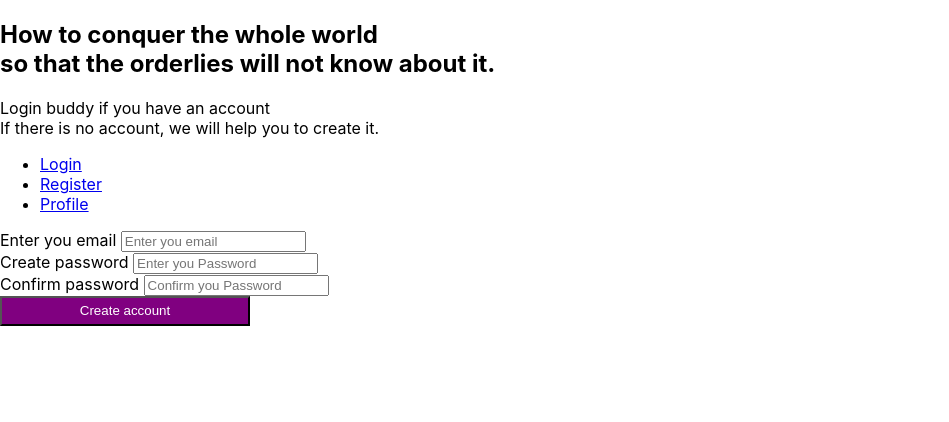
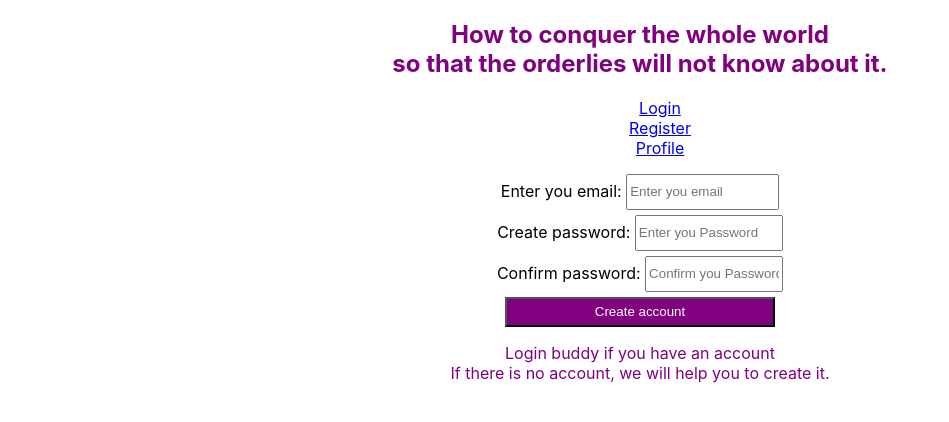
Before and after one commit to z0r0v/react_less, a React (Create React App) app in the folder my-app/: page /register in a window 1280 px wide. Shown: the top 422 px of the page, without its empty margins (0-949 px from the left). Built offline with nearby package versions, Linux system fonts and the light colour scheme.

Commit message:
Выравненны кнопки и заработали импорты

```diff
--- /dev/null
+++ b/my-app/src/App.css
@@ -0,0 +1,3 @@
+.ddfsdfs{
+    text-align: right;
+}
--- a/my-app/src/App.js
+++ b/my-app/src/App.js
@@ -1,6 +1,7 @@
 import React from "react";
 import Info from "./components/info";
 import AppRouter from "./components/Routing";
+import Create from "./components/Create";
 
 class App extends React.Component {
     render() {
@@ -8,6 +9,7 @@ class App extends React.Component {
             <div>
                 <Info />
                 <AppRouter />
+                <Create />
             </div>
         );
     }
--- /dev/null
+++ b/my-app/src/components/Create.js
@@ -0,0 +1,18 @@
+import  React from "react";
+
+const style_p = {
+    textAlign:'center',
+    color:'#800080',
+}
+
+class Create extends React.Component {
+    render() {
+        return (
+            <div>
+                <p style={style_p}>Login buddy if you have an account<br/>
+                If there is no account, we will help you to create it.</p>
+            </div>
+        );
+    }
+}
+export default Create;
--- a/my-app/src/components/Routing.js
+++ b/my-app/src/components/Routing.js
@@ -4,12 +4,19 @@ import login from "./login";
 import register from "./register";
 import profile from "./profile";
 
+const StlUl = {
+    listStyleType: "none",
+}
+const DivStl = {
+    textAlign:'center',
+}
+
 function AppRouter() {
     return (
         <Router>
-            <div>
+            <div style={DivStl}>
                 <nav>
-                    <ul>
+                    <ul style={StlUl}>
                         <li>
                             <Link to="/login/">Login</Link>
                         </li>
--- a/my-app/src/components/info.js
+++ b/my-app/src/components/info.js
@@ -1,11 +1,21 @@
 import  React from "react";
+
+const style_h2 = {
+    textAlign:'center',
+    color:'#800080',
+}
+
+const style_p = {
+    textAlign:'center',
+    color:'#800080',
+}
 
 class Info extends React.Component {
     render() {
         return (
             <div>
-                <h2>How to conquer the whole world<br/> so that the orderlies will not know about it.</h2>
-                <p>Login buddy if you have an account<br/> If there is no account, we will help you to create it.</p>
+                <h2 style={style_h2}>How to conquer the whole world<br/>
+                so that the orderlies will not know about it.</h2>
             </div>
         );
     }
--- a/my-app/src/components/login.js
+++ b/my-app/src/components/login.js
@@ -7,13 +7,27 @@ const btn = {
     color:'#FFFFFF'
 }
 
+const inpStyleLog = {
+    width:'198px',
+    height: "30px",
+    marginBottom:'5px',
+
+}
+
+const inpStylePas = {
+    width:'170px',
+    height: "30px",
+    marginBottom:'5px',
+
+}
+
     function login() {
         return (
             <div>
-                <span>Login </span>
-                <input type="text" placeholder="Enter you email or login" /><br/>
-                <span>Password </span>
-                <input  type="password" placeholder="Enter you Password" /><br/>
+                <span>Login: </span>
+                <input style={inpStyleLog} type="text" placeholder="Enter you email or login" /><br/>
+                <span>Password: </span>
+                <input style={inpStylePas} type="password" placeholder="Enter you Password" /><br/>
                 <button style={btn} type="submit">Login you account</button>
             </div>
         );
--- a/my-app/src/components/profile.js
+++ b/my-app/src/components/profile.js
@@ -7,12 +7,19 @@ const btn = {
     color:'#FFFFFF'
 }
 
+const inpStyleProf = {
+    width:'244px',
+    height: "100px",
+    marginBottom:'5px',
+
+}
+
    function profile() {
         return (
             <div>
-                <span>Сhange your content </span>
+                <span>Сhange your content: </span>
                 <br/>
-                <input type="text" placeholder="Enter your content here"/>
+                <input style={inpStyleProf} type="text" placeholder="Enter your content here"/>
                 <br/>
                 <button style={btn} type="submit">Apply</button>
             </div>);
--- a/my-app/src/components/register.js
+++ b/my-app/src/components/register.js
@@ -1,21 +1,41 @@
 import React from "react";
 const btn = {
     background:'#800080',
-    width:'250px',
+    width:'270px',
     height:'30px',
     color:'#FFFFFF'
 }
+
+const inpStyleReg1 = {
+    width:'145px',
+    height: "30px",
+    marginBottom:'5px',
+}
+
+const inpStyleReg2 = {
+    width:'140px',
+    height: "30px",
+    marginBottom:'5px',
+}
+
+const inpStyleReg3 = {
+    width:'130px',
+    height: "30px",
+    marginBottom:'5px',
+}
+
+
    function register() {
     return(
         <div>
-            <span>Enter you email </span>
-            <input type="text" placeholder="Enter you email" />
+            <span>Enter you email: </span>
+            <input style={inpStyleReg1} type="text" placeholder="Enter you email" />
             <br/>
-            <span>Create password </span>
-            <input type="password" placeholder="Enter you Password" />
+            <span>Create password: </span>
+            <input style={inpStyleReg2} type="password" placeholder="Enter you Password" />
             <br/>
-            <span>Confirm password </span>
-            <input type="password" placeholder="Confirm you Password" />
+            <span>Confirm password: </span>
+            <input style={inpStyleReg3} type="password" placeholder="Confirm you Password" />
             <br/>
             <button style={btn} type="submit">Create account</button>
         </div>
```
